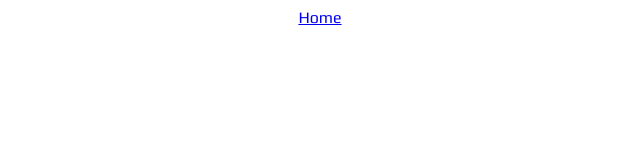
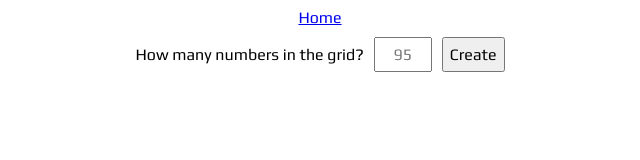
Before and after one commit to Becconor/ProjektDDU2, a plain HTML site: page remove/index.html in a window 1280 px wide. Shown: the whole page, without its empty margins (320-960 px from the left). Drawn offline with Linux system fonts and the light colour scheme.

Commit message:
BoxCreator för griden
Har skapat de elementen som senare ska kunna skapa hur många boxar man vill ha i griden.

```diff
--- a/common.css
+++ b/common.css
@@ -24,4 +24,17 @@ header {
 
 .control {
     display: flex;
+    gap: 10px;
+    height: 35px;
+    margin: 10px;
 }
+
+#creator p {
+    display: flex;
+    align-items: center;
+}
+
+#creator input {
+    width: 50px;
+    text-align: center;
+}
--- a/common.js
+++ b/common.js
@@ -5,3 +5,20 @@ let homeLink = document.createElement("a");
 homeLink.textContent = "Home";
 homeLink.href = "../index.html";
 navHome.appendChild(homeLink);
+
+
+
+// skapa header som innehåller först en gemensam för alla sidor boxCreator
+let createElement = document.getElementById("creator");
+
+let creatorText = document.createElement("p");
+creatorText.textContent = "How many numbers in the grid?";
+createElement.appendChild(creatorText)
+
+let creatorInput = document.createElement("input");
+creatorInput.placeholder = 95;
+createElement.appendChild(creatorInput);
+
+let creatorButton = document.createElement("button");
+creatorButton.textContent = "Create";
+createElement.appendChild(creatorButton)
--- a/remove/index.html
+++ b/remove/index.html
@@ -12,6 +12,10 @@
 <body>
     <nav id="home"></nav>
 
+    <header id="controls">
+        <div class="control" id="creator"></div>
+    </header>
+
     <script src="../common.js"></script>
     <script src="index.js"></script>
 </body>
```
